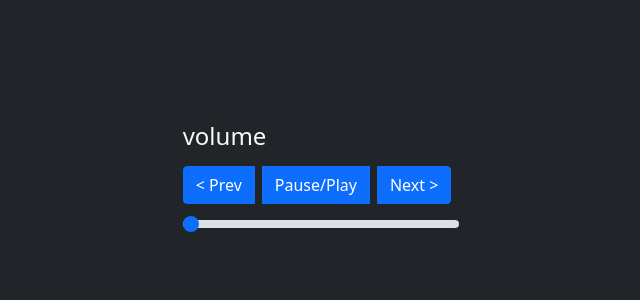
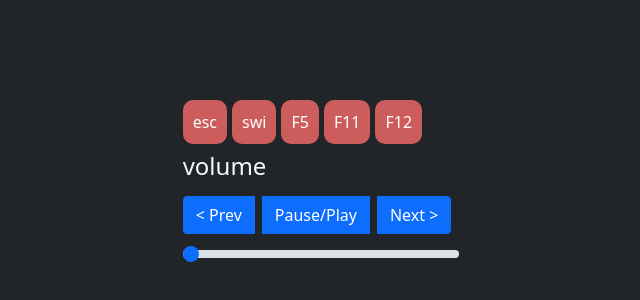
Before and after one commit to ahmadtechnik/NjSimpleExpressMediaController, a website: page views/index.html in a window 1280 px wide. Shown: the part 218-518 px from the top of the page, without its empty margins (319-959 px from the left). Drawn offline with nearby package versions, Linux system fonts and the light colour scheme; no server answers.

Commit message:
init keyboard functionality

```diff
--- /dev/null
+++ b/views/css/keyboard.css
@@ -0,0 +1,12 @@
+.keyboard{
+    display: flex;
+    flex-wrap: nowrap;
+}
+.key-button{
+    padding: 10px;
+    border-radius: 10px;
+    background-color: indianred;
+    color: white;
+    margin-right: 5px;
+    cursor: pointer;
+}
--- /dev/null
+++ b/views/fragments/keyboard.html
@@ -0,0 +1,8 @@
+<div class="keyboard bg-dark text-light">
+    <div class="key-button" data-key="escape">esc</div>
+    <div class="key-button" data-key="swi">swi</div>
+    <div class="key-button" data-key="f5">F5</div>
+    <div class="key-button" data-key="f11">F11</div>
+    <div class="key-button" data-key="f12">F12</div>
+</div>
+<script src="./../js/keyboard.js"></script>
--- a/views/index.html
+++ b/views/index.html
@@ -5,11 +5,13 @@
     <meta name="viewport" content="width=device-width, initial-scale=1.0">
     <title>Title</title>
     <link href="https://cdn.jsdelivr.net/npm/bootstrap@5.0.2/dist/css/bootstrap.min.css" rel="stylesheet">
+    <link rel="stylesheet" href="css/keyboard.css">
 </head>
 <body class="h-100 bg-dark">
 <div class="container h-100">
     <div class="d-flex justify-content-center align-items-center h-100">
         <div>
+            <div id="response_container" class="mb-2 mt-2"></div>
             <div class="mb-2 text-light text-center d-flex justify-content-between align-items-center">
                 <h4>volume</h4>
                 <h1 id="volume_value"></h1>
@@ -29,7 +31,7 @@
 
 <script src="https://cdn.jsdelivr.net/npm/bootstrap@5.0.2/dist/js/bootstrap.bundle.min.js"></script>
 <script src="https://cdn.jsdelivr.net/npm/@popperjs/core@2.9.2/dist/umd/popper.min.js"></script>
-<script src="https://code.jquery.com/jquery-3.6.0.min.js"
-        integrity="sha256-/xUj+3OJU5yExlq6GSYGSHk7tPXikynS7ogEvDej/m4=" crossorigin="anonymous"></script>
+<script src="https://code.jquery.com/jquery-3.6.0.min.js" crossorigin="anonymous"></script>
 <script src="js/main.js"></script>
+<script src="js/keyboard.js"></script>
 </html>
--- /dev/null
+++ b/views/js/keyboard.js
@@ -0,0 +1,6 @@
+$('.key-button').on('click', (element) => {
+    const key = $(element.target).attr('data-key').toLowerCase();
+    $.get('/press_key', {
+        key
+    })
+})
--- a/views/js/main.js
+++ b/views/js/main.js
@@ -23,6 +23,12 @@ $(document).ready(() => {
             }
         });
     });
+
+    $.get('./fragments/keyboard.html', {responseType: 'html'}).then((res) => {
+        $('#response_container').prepend($('<div>').html(res));
+    }).catch((err) => {
+        console.log(err.message)
+    })
 });
 
 function getCurrentVolume() {
```
Also changed, not shown: src/index.ts (+14 -0 lines).
